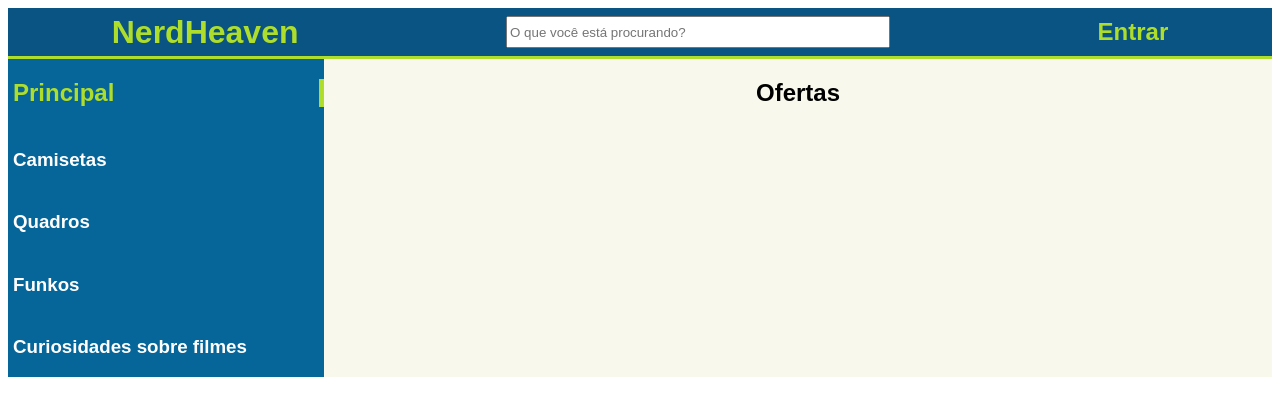
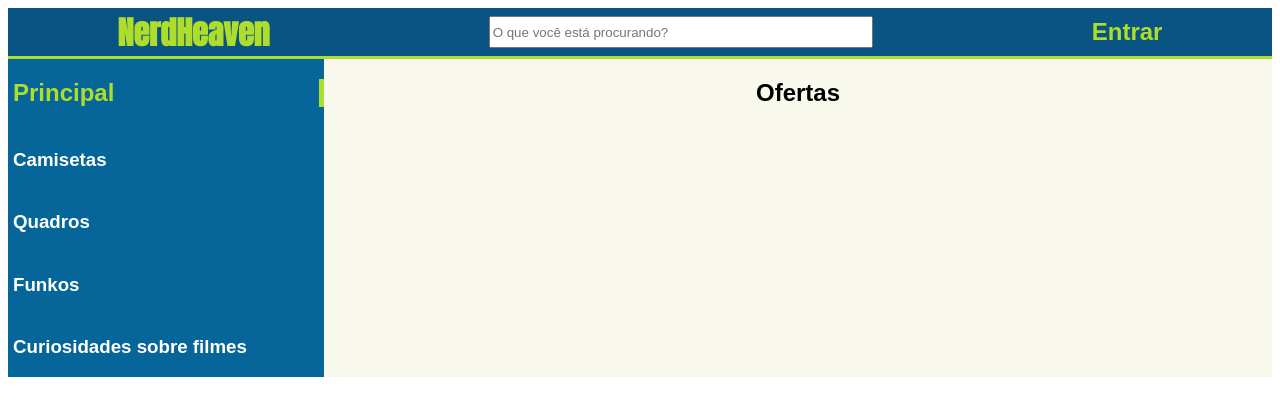
Before and after one commit to pedrodumbledore/TrabalhoCSS, a plain HTML site: page index.html in a window 1280 px wide. Drawn offline with Linux system fonts and the light colour scheme.

Commit message:
Update style.css

```diff
--- a/style.css
+++ b/style.css
@@ -1,6 +1,10 @@
+@import url('https://fonts.googleapis.com/css2?family=Anton&display=swap');
 *{
     box-sizing: border-box;
     font-family: Arial, Helvetica, sans-serif;
+}
+.logo{
+    font-family: "Anton";
 }
 header{
     grid-area: header;
```
